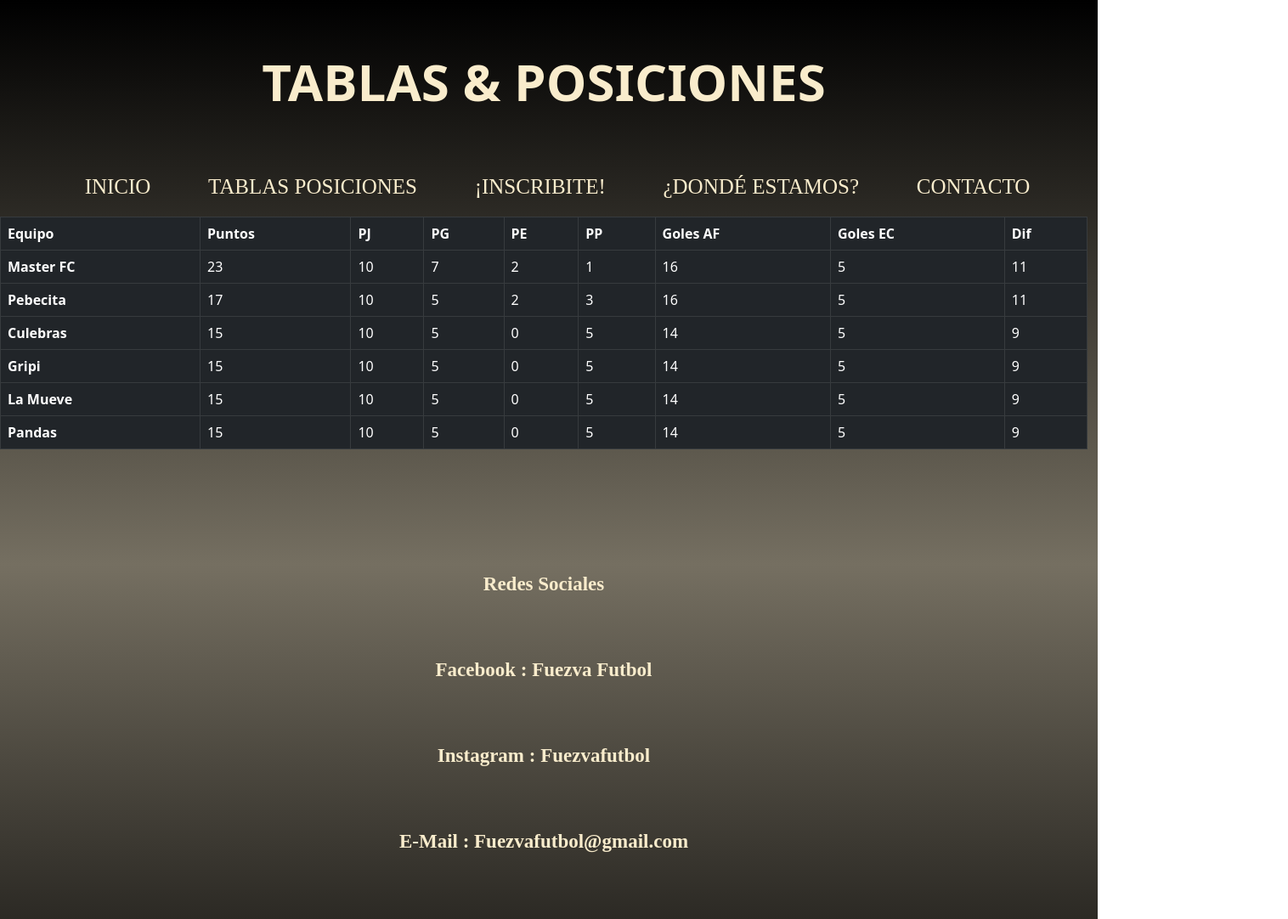
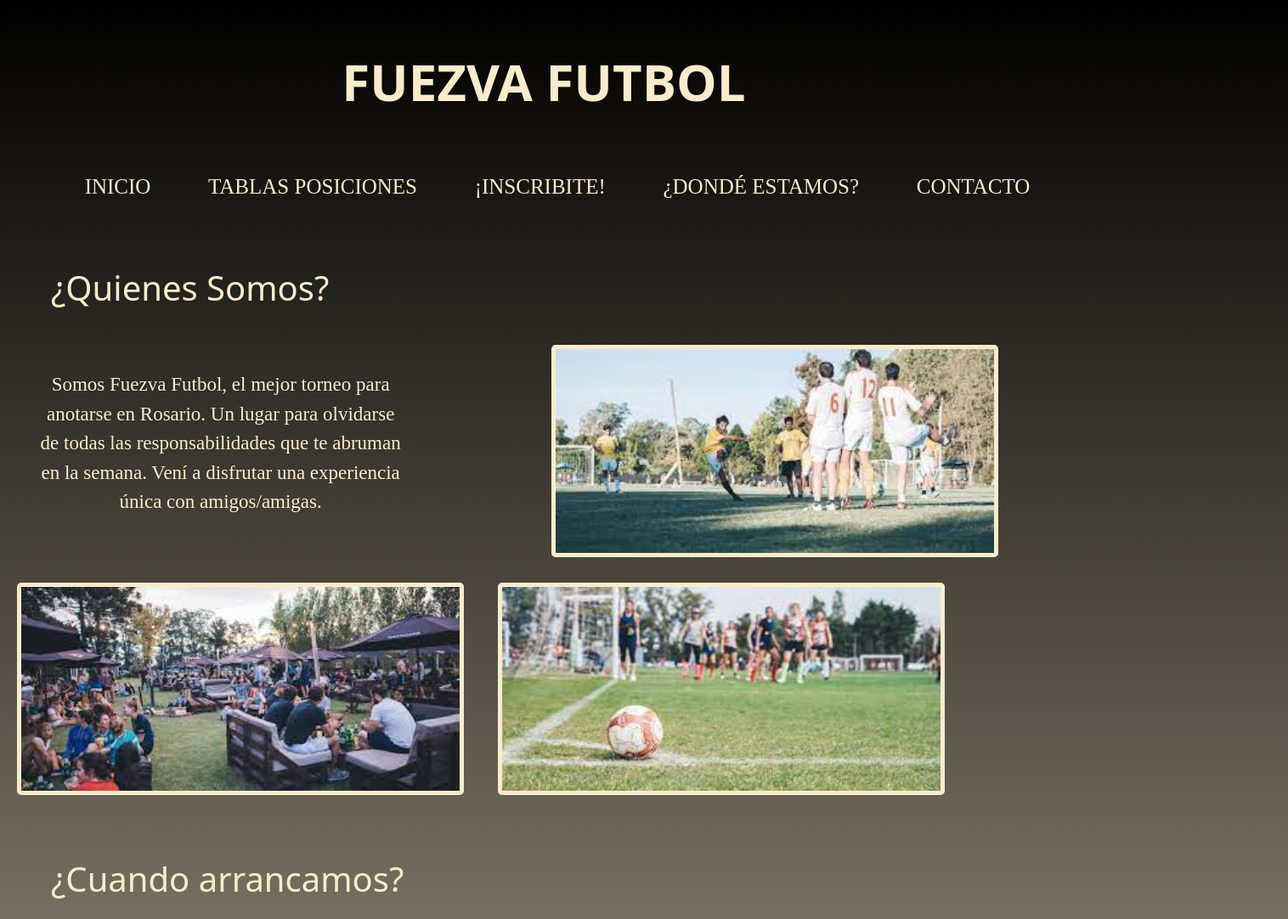
Before and after one commit to Fprobaos/Fuezva-Probaos, a website: page pages/tablasposiciones.html in a window 1280 px wide. Shown: the top 1082 px of the page at 85% size, 1516 px wide, since content can reach past the window. Drawn offline with nearby package versions, Linux system fonts and the light colour scheme.

Commit message:
emprolijando codigo con SASS y bootstrap

```diff
--- a/pages/tablasposiciones.html
+++ b/pages/tablasposiciones.html
@@ -4,7 +4,7 @@
     <meta http-equiv="X-UA-Compatible" content="IE=edge">
     <meta name="viewport" content="width=device-width, initial-scale=1.0">
     <title>Fuezva Futbol</title>
-        <link rel="shortcut icon" href="../assets/logo.jpg">
+    <link rel="shortcut icon" href="./assets/logo.jpg">
     <link rel="stylesheet" href="../css/main.css">
     <link rel="stylesheet" href="https://cdnjs.cloudflare.com/ajax/libs/animate.css/4.1.1/animate.min.css">
     <link href="https://cdn.jsdelivr.net/npm/bootstrap@5.2.0/dist/css/bootstrap.min.css" rel="stylesheet" integrity="sha384-gH2yIJqKdNHPEq0n4Mqa/HGKIhSkIHeL5AyhkYV8i59U5AR6csBvApHHNl/vI1Bx" crossorigin="anonymous">
@@ -13,131 +13,106 @@
 </head>
 
   <body>
-            <header>
 
-                <h1 class="titulo">TABLAS & POSICIONES</h1>
+    <div class="container-fluid p-0">
+      <header class="row">
+        <div class="col-12">
+
+
+          <h1 class="titulo">FUEZVA FUTBOL</h1>
 
           <nav>
+
             <ul class="menu animate__animated animate__backInLeft">
               <li><a class="links" href="../index.html">INICIO</a></li>
-                        <li><a class="links" href="./tablasposiciones.html">TABLAS POSICIONES</a></li>
-                        <li><a class="links" href="./inscribite.html">¡INSCRIBITE!</a></li>
-                        <li><a class="links" href="./dondeestamos.html">¿DONDÉ ESTAMOS?</a></li>
-                        <li><a class="links" href="./contacto.html">CONTACTO</a></li>
+              <li><a class="links" href="./pages/tablasposiciones.html">TABLAS POSICIONES</a></li>
+              <li><a class="links" href="./pages/inscribite.html">¡INSCRIBITE!</a></li>
+              <li><a class="links" href="./pages/dondeestamos.html">¿DONDÉ ESTAMOS?</a></li>
+              <li><a class="links" href="./pages/contacto.html">CONTACTO</a></li>
             </ul>
+
           </nav>
+
+        </div>
 
       </header>
 
+
+
+      <section>
+        <div class="row">
+
+          <h2 class="subtitulo">¿Quienes Somos?</h2>
+
+          <div class="col-lg-5 center">
+
+            <p class="texto">Somos Fuezva Futbol, el mejor torneo para anotarse en Rosario. Un lugar para olvidarse de todas las responsabilidades que te abruman en la semana. Vení a disfrutar una experiencia única con amigos/amigas. </p>
+
+          </div>
+
+          <div class="col-lg-7 box__fotos center">
+
+            <img src="../assets/Index 1.jfif" alt="" class="index__fotos center">
+
+          </div>
+
+          <div class="col-lg-7 box__fotos left">
+
+            <img src="../assets/Index 2.jfif" alt="" class="index__fotos">
+            <img src="../assets/Index 3.jfif" alt="" class="index__fotos">
+
+          </div>
+        </div>
+      </section>
+
+
       <section>
 
-                <table class="col-lg-12 table table-dark table-bordered tabla">
-                    <thead>
-                      <tr>
-                        <th scope="col">Equipo</th>
-                        <th scope="col">Puntos</th>
-                        <th scope="col">PJ</th>
-                        <th scope="col">PG</th>
-                        <th scope="col">PE</th>
-                        <th scope="col">PP</th>
-                        <th scope="col">Goles AF</th>
-                        <th scope="col">Goles EC</th>
-                        <th scope="col">Dif</th>
-                      </tr>
-                    </thead>
-                    <tbody>
-                      <tr>
-                        <th scope="row">Master FC</th>
-                        <td>23</td>
-                        <td>10</td>
-                        <td>7</td>
-                        <td>2</td>
-                        <td>1</td>
-                        <td>16</td>
-                        <td>5</td>
-                        <td>11</td>
-                      </tr>
-                      <tr>
-                        <th scope="row">Pebecita</th>
-                        <td>17</td>
-                        <td>10</td>
-                        <td>5</td>
-                        <td>2</td>
-                        <td>3</td>
-                        <td>16</td>
-                        <td>5</td>
-                        <td>11</td>
-                      </tr>
-                      <tr>
-                        <th scope="row">Culebras</th>
-                        <td>15</td>
-                        <td>10</td>
-                        <td>5</td>
-                        <td>0</td>
-                        <td>5</td>
-                        <td>14</td>
-                        <td>5</td>
-                        <td>9</td>
-                      </tr>
-                      <tr>
-                        <th scope="row">Gripi</th>
-                        <td>15</td>
-                        <td>10</td>
-                        <td>5</td>
-                        <td>0</td>
-                        <td>5</td>
-                        <td>14</td>
-                        <td>5</td>
-                        <td>9</td>
-                      </tr>
-                      <tr>
-                        <th scope="row">La Mueve</th>
-                        <td>15</td>
-                        <td>10</td>
-                        <td>5</td>
-                        <td>0</td>
-                        <td>5</td>
-                        <td>14</td>
-                        <td>5</td>
-                        <td>9</td>
-                      </tr>
-                      <tr>
-                        <th scope="row">Pandas</th>
-                        <td>15</td>
-                        <td>10</td>
-                        <td>5</td>
-                        <td>0</td>
-                        <td>5</td>
-                        <td>14</td>
-                        <td>5</td>
-                        <td>9</td>
-                      </tr>
-                    </tbody>
-                  </table>
+        <div class="row">
+
+          <h2 class="subtitulo animate__animated animate__flash"> ¿Cuando arrancamos? </h2>
+
+          <div class="col-lg-5 center">
+
+            <p class="texto"> Los torneos comienzan en febrero y agosto. Contamos con 4 modalidades tanto para hombres como mujeres, futbol 5, 7, 9 y 11. No esperes para anotarte, llena nuestro formulario en la seccion "contacto" y nos comunicaremos con vos lo antes posible.</p>
+
+          </div>
+
+            <div class="col-lg-7">
+
+              <div class=" box__fotos">
+                <img src="../assets/Index 21.jfif" alt="" class="index__fotos">
+                <img src="../assets/Fondo 12.jfif" alt="" class="index__fotos">
+              </div>
+            </div>
+
+
+        </div>
 
       </section>
 
-            <div class="row">
 
-                <div class="col-lg-12">
 
-                    <footer class="info">
 
-                        <div>
+      </div>
+
+
+      <footer class="row">
+
+        <div class="col-lg-12 info">
+
           <p class="texto">Redes Sociales</p>
           <p class="texto">Facebook : Fuezva Futbol</p>
           <p class="texto">Instagram : Fuezvafutbol</p>
           <p class="texto">E-Mail : Fuezvafutbol@gmail.com</p>
           <p class="texto">Telefono : 4563 - 6523</p>
+          <img src="../assets/logo.jpg" alt="" class="logo">
+
         </div>
-
-                        <img src="../assets/logo.jpg" alt="" class="logo">
 
       </footer>
 
     </div>
 
-            </div>
-
   </body>
 </html>
--- a/scss/app.scss
+++ b/scss/app.scss
@@ -114,28 +114,17 @@ body{
     text-align: left;
     margin-left: 60px;
     padding-top: 60px;
-    font-size: 40px;
+    font-size: 40x;
 }
 
 
 .texto{
     font-size: 23px;
-    padding: 30px;
-    text-align: center
+    text-align: center;
+    padding: 0px;
 }
 
 
-.box__fotos{
-    display: flex;
-    flex-direction: row;
-
-}
-
-.center{
-    display: flex;
-    justify-content: space-evenly;
-    align-items: center;
-}
 
 .left{
     display: flex;
```
Also changed, not shown: index.html (+15 -23 lines). Lines whose indentation alone changed are shown as unchanged.
